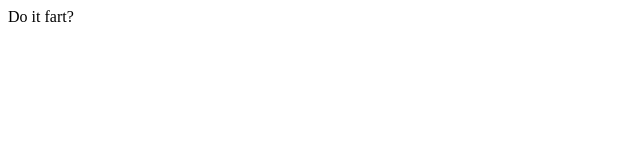
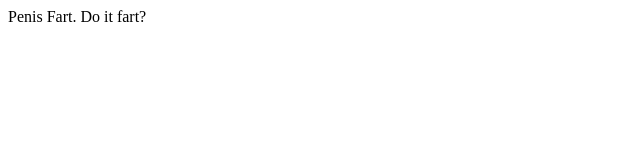
Before and after one commit to weirdautumnn/ppfarts, a plain HTML site: page index.html in a window 1280 px wide. Shown: the full height of the page, 0-640 px from the left. Drawn offline with Linux system fonts and the light colour scheme.

Commit message:
Update index.html

```diff
--- a/index.html
+++ b/index.html
@@ -2,6 +2,7 @@
 <html>
     <head>
         <title>penis fart.</title>
+        Penis Fart.
     </head>
 
     <body>
```
